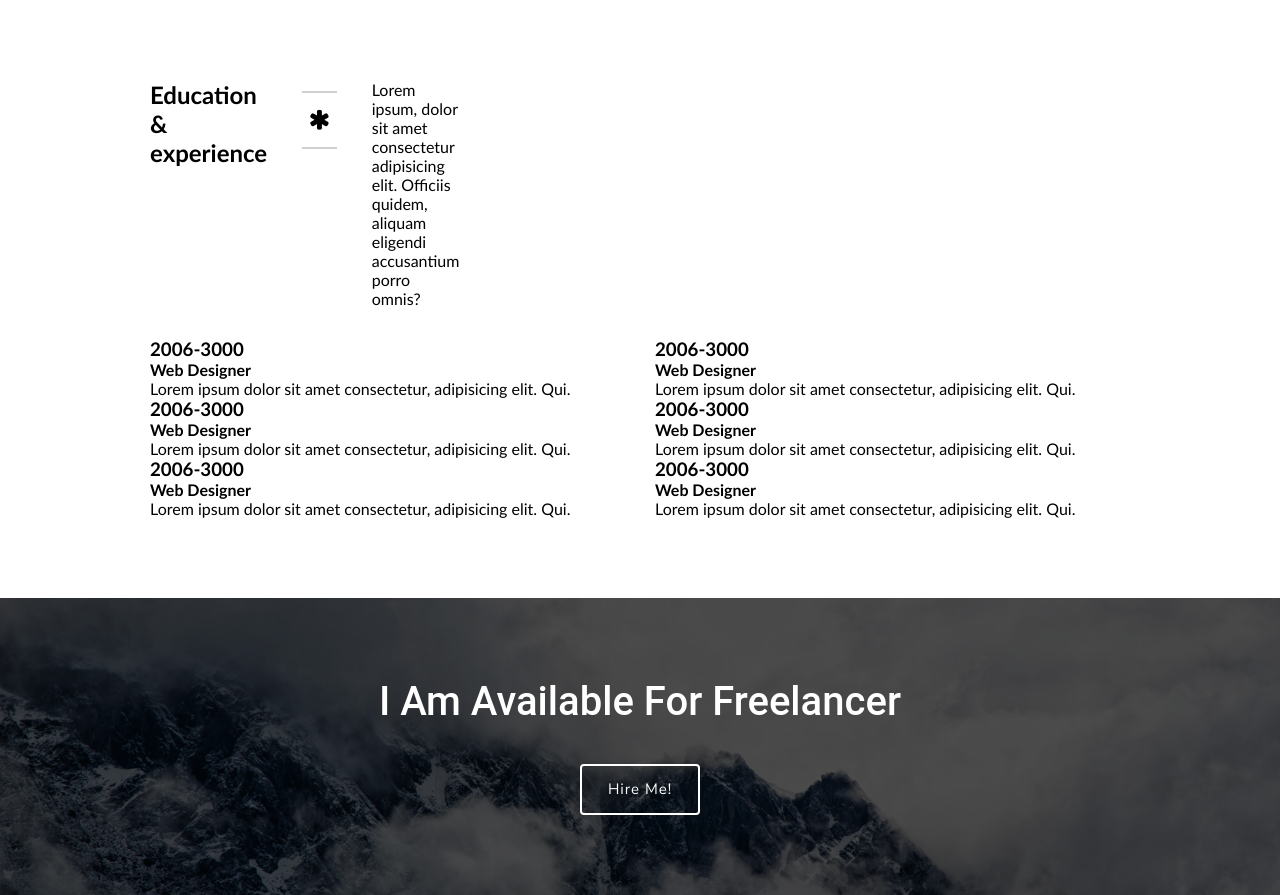
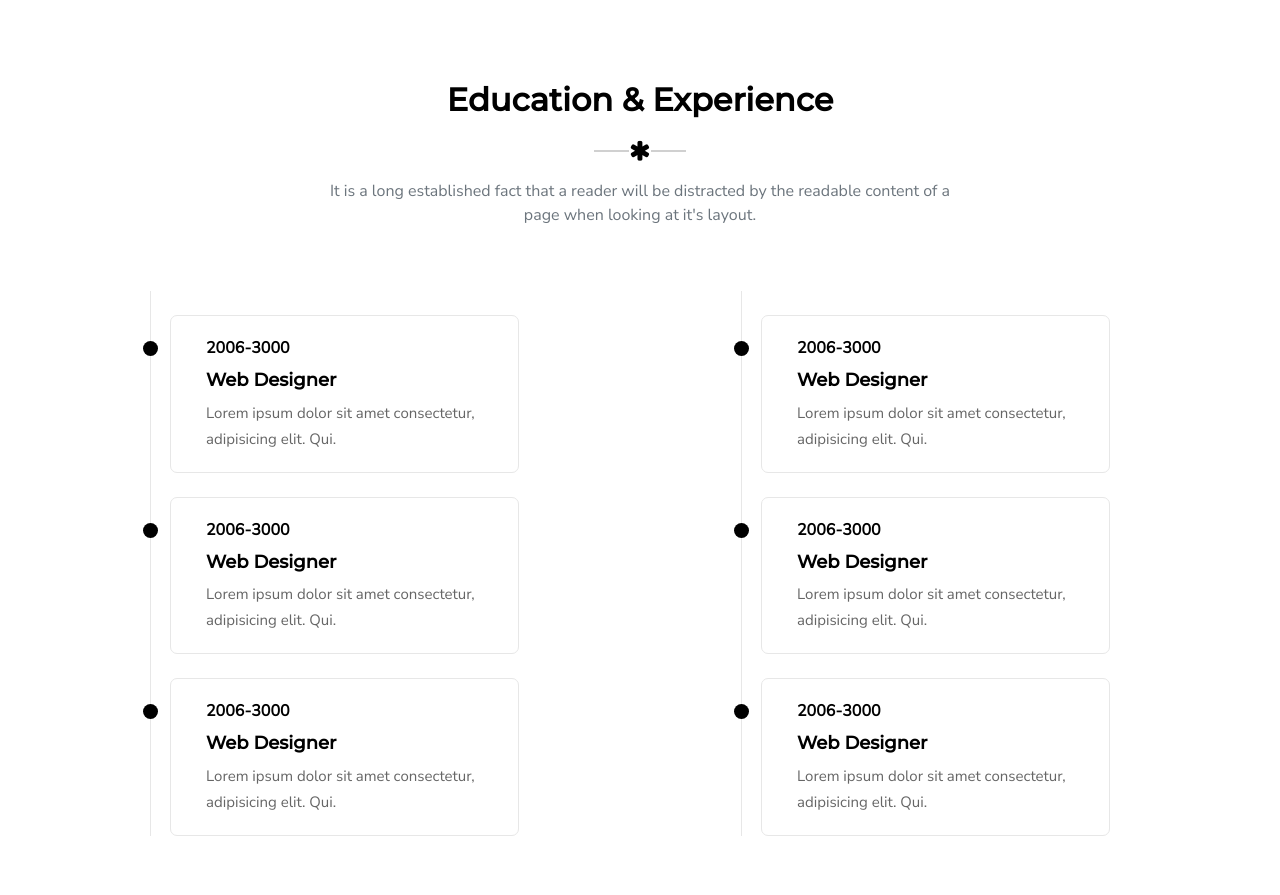
Before and after one commit to front-end-by-rimantas/19-grupe-portfolio-elvish, a website: page index.html in a window 1280 px wide. Shown: the part 2783-3678 px from the top of the page. Drawn offline with Linux system fonts and the light colour scheme; files whose address does not match are found by name.

Commit message:
education section

```diff
--- a/css/components/education.css
+++ b/css/components/education.css
@@ -0,0 +1,115 @@
+.container.education > .row {
+    text-align: center;
+    gap: 12px;
+}
+
+    .container.education > .row > h2 {
+        display: inline-block;
+        font-family: var(--header-font);
+        text-transform: capitalize;
+        font-size: 32px;
+        font-weight: 700;
+        margin-bottom: 8px;
+    }
+
+    .container.education > .row > p {
+        display: inline-block;
+        font-family: var(--p-font);
+        font-size: 16px;
+        font-weight: 400;
+        line-height: 1.5;
+        color: var(--light-text-color);
+        margin-bottom: 34px;
+        grid-column: 3 / span 8;
+    }
+
+        .container.education > .row > .col-6 > .column {
+            position: relative;
+            padding: 0 20px;
+        }
+
+        .container.education > .row > .col-6 > .column::before {
+            content: "";
+            height: 100%;
+            width: 1px;
+            position: absolute;
+            left: 0;
+            top: 0;
+            background-color: #e7e7e7;
+            margin-right: 16px;
+        }
+
+        .container.education > .row > .col-6 > .column.left {
+            float: left;
+            margin-right: 95px;
+        }
+
+            .container.education > .row > .col-6 > .column.right {
+                float: right;
+                margin-left: 95px;
+        }
+
+            .container.education > .row > .col-6 > .column > .education-block {
+                padding: 20px;
+                padding-left: 35px;
+                border-radius: 7px;
+                border: 1px solid #e7e7e7;
+                margin-top: 24px;
+                text-align: left;
+                position: relative;
+            }
+
+                .container.education > .row > .col-6 > .column > .education-block::before {
+                    content: "";
+                    position: absolute;
+                    width: 15px;
+                    height: 15px;
+                    background-color: black;
+                    border-radius: 50%;
+                    left: -28px;
+                    top: 25px;
+                }
+
+                .container.education > .row > .col-6 > .column > .education-block > h3 {
+                    margin-bottom: 10px;
+                    font-weight: 700px;
+                    font-family: var(--p-font);
+                    line-height: 1.5;
+                    font-size: 16px;
+                }
+
+                .container.education > .row > .col-6 > .column > .education-block > h4 {
+                    margin-bottom: 8px;
+                    line-height: 1.2;
+                    font-size: 18px;
+                    font-weight: 600;
+                    text-transform: capitalize;
+                    font-family: var(--header-font);
+                }
+
+                .container.education > .row > .col-6 > .column > .education-block > p {
+                    line-height: 26px;
+                    font-size: 15px;
+                    color: #666;
+                    font-family: var(--p-font);
+                }
+
+@media (max-width: 1200px){
+    .container.education > .row > .col-6 > .column.left {
+        margin-right: 70px;
+    }
+    .container.education > .row > .col-6 > .column.right {
+        margin-left: 70px;
+    }
+}
+
+@media (max-width: 860px) {
+    .container.education > .row > .col-6 > .column.left {
+        margin-right: 0;
+        width: 100%;
+    }
+    .container.education > .row > .col-6 > .column.right {
+        margin-left: 0;
+        width: 100%;
+    }
+}
--- a/index.html
+++ b/index.html
@@ -222,45 +222,45 @@
 
     <!-- section EDUCATION AND EXPERIENCE begin -->
     <section class="container education">
-        <div class="row">
-            <h2>Education & experience</h2>
-            <div class="star-asterisk"><i class="fa fa-asterisk" aria-hidden="true"></i></div>
-            <p>Lorem ipsum, dolor sit amet consectetur adipisicing elit. Officiis quidem, aliquam eligendi accusantium
-                porro omnis?</p>
+        <div class="row col-12">
+            <h2 class="col-12">Education & experience</h2>
+            <div class="star-asterisk col-12"><i class="fa fa-asterisk" aria-hidden="true"></i></div>
+            <p class="col-4-6">It is a long established fact that a reader will be distracted by the readable content
+                of a page when looking at it's layout.</p>
         </div>
         <div class="row">
-            <div class="col-6">
-                <div class="column-left">
-                    <div class="education-block">
+            <div class="col-6 col-sm-12">
+                <div class="column left">
+                    <div class="education-block col-sm-12">
                         <h3>2006-3000</h3>
                         <h4>Web Designer</h4>
                         <p>Lorem ipsum dolor sit amet consectetur, adipisicing elit. Qui.</p>
                     </div>
-                    <div class="education-block">
+                    <div class="education-block col-sm-12">
                         <h3>2006-3000</h3>
                         <h4>Web Designer</h4>
                         <p>Lorem ipsum dolor sit amet consectetur, adipisicing elit. Qui.</p>
                     </div>
-                    <div class="education-block">
+                    <div class="education-block col-sm-12">
                         <h3>2006-3000</h3>
                         <h4>Web Designer</h4>
                         <p>Lorem ipsum dolor sit amet consectetur, adipisicing elit. Qui.</p>
                     </div>
                 </div>
             </div>
-            <div class="col-6">
-                <div class="column-right">
-                    <div class="education-block">
+            <div class="col-6 col-sm-12">
+                <div class="column right">
+                    <div class="education-block col-sm-12">
                         <h3>2006-3000</h3>
                         <h4>Web Designer</h4>
                         <p>Lorem ipsum dolor sit amet consectetur, adipisicing elit. Qui.</p>
                     </div>
-                    <div class="education-block">
+                    <div class="education-block col-sm-12">
                         <h3>2006-3000</h3>
                         <h4>Web Designer</h4>
                         <p>Lorem ipsum dolor sit amet consectetur, adipisicing elit. Qui.</p>
                     </div>
-                    <div class="education-block">
+                    <div class="education-block col-sm-12">
                         <h3>2006-3000</h3>
                         <h4>Web Designer</h4>
                         <p>Lorem ipsum dolor sit amet consectetur, adipisicing elit. Qui.</p>
```
